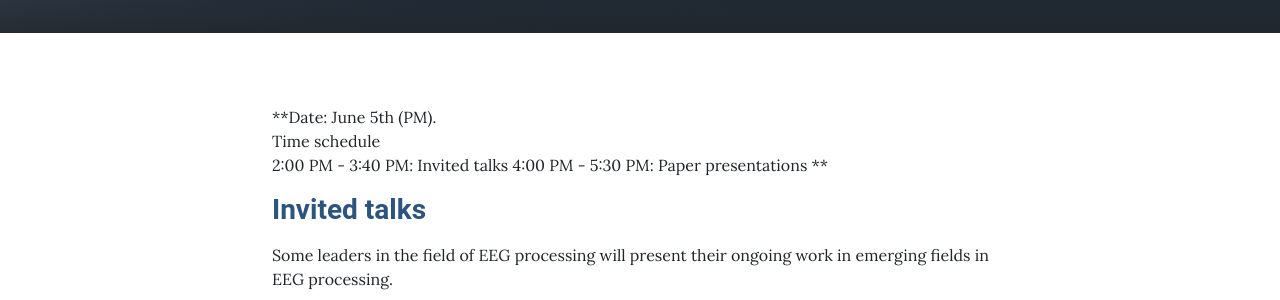
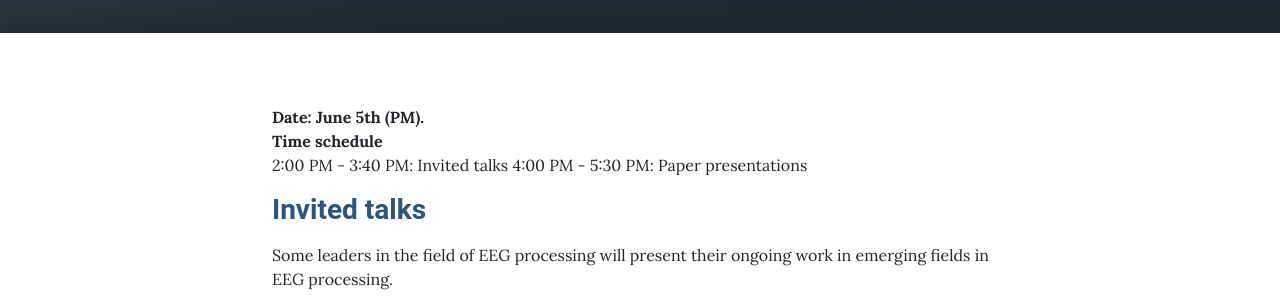
Before and after one commit to biomedepi/eegworkshop, a Jekyll site: the page built from pages/program.md, in a window 1280 px wide. Shown: the part 235-535 px from the top of the page. Built offline with Jekyll 4.4.1, drawn with Linux system fonts in a browser that asks for light colours.

```diff
--- a/pages/program.md
+++ b/pages/program.md
@@ -6,11 +6,11 @@ permalink: /program/
 
 &nbsp;
 
-**Date: June 5th (PM). <br />
-Time schedule <br />
+**Date: June 5th (PM). <br />**
+**Time schedule <br />**
    2:00 PM - 3:40 PM: Invited talks
    4:00 PM - 5:30 PM: Paper presentations
-**
+
 
 ### **<span style="color:#2B547E">Invited talks</span>**
 
```
